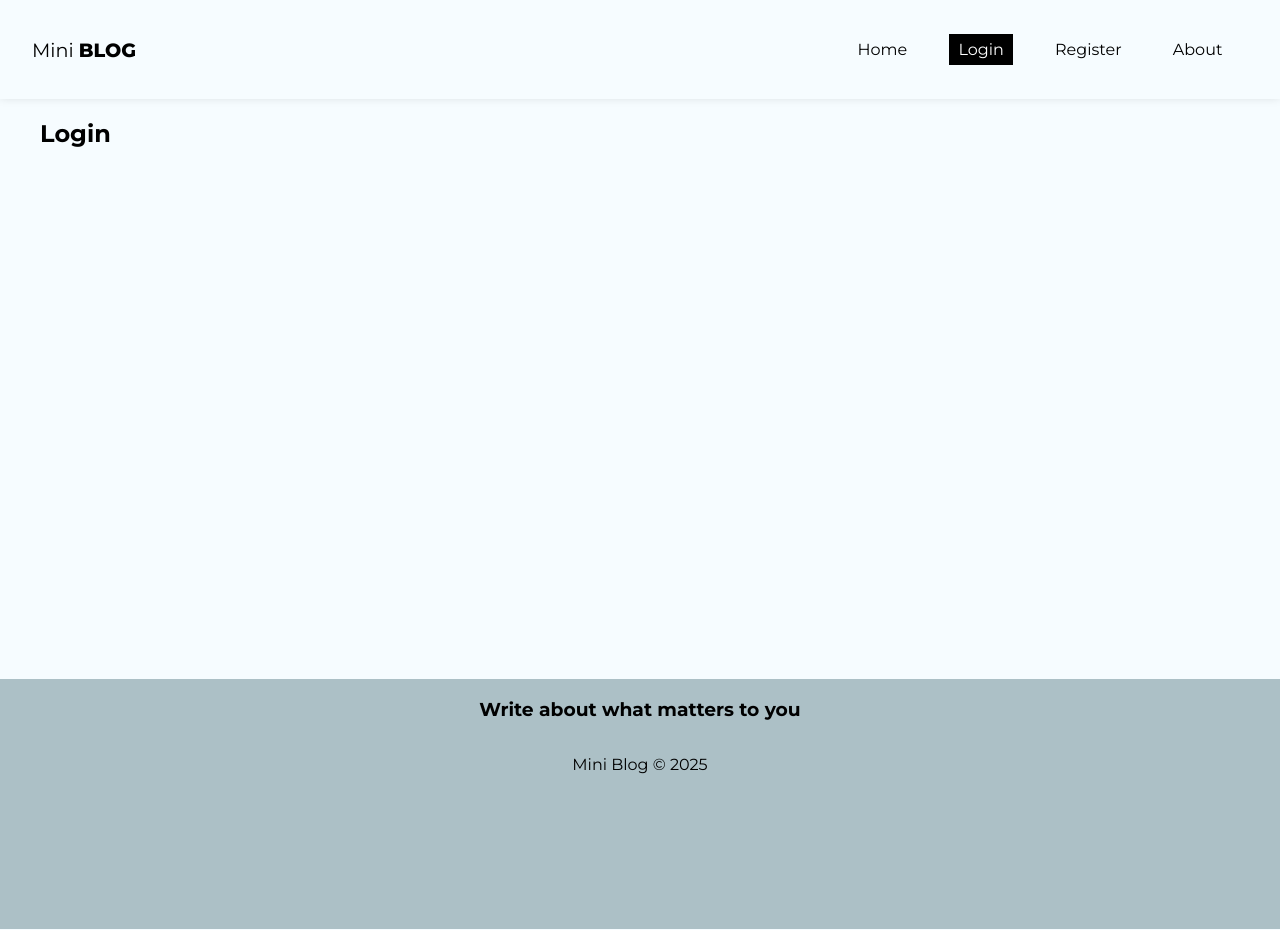
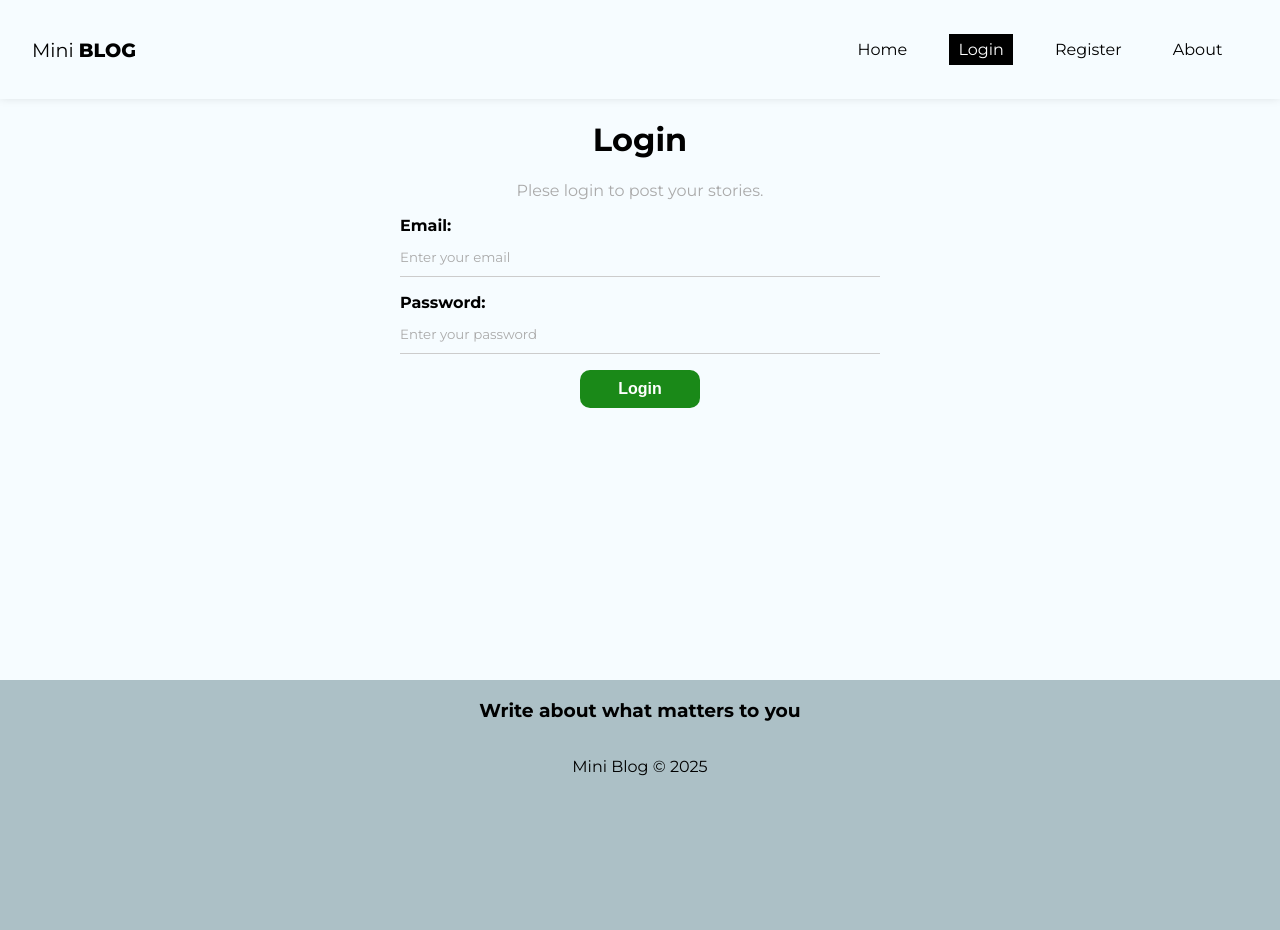
Before and after one commit to lucasldemello/react-zero-to-mastery-course, a React (Vite) app in the folder projects/miniblog/: page /login in a window 1280 px wide. Built offline with nearby package versions, Linux system fonts and the light colour scheme; no server answers.

Commit message:
feat: Implement login functionality with form handling and error management

```diff
--- a/projects/miniblog/src/pages/Login/Login.jsx
+++ b/projects/miniblog/src/pages/Login/Login.jsx
@@ -1,7 +1,75 @@
 import styles from "./Login.module.css";
 
+import { useState, useEffect } from "react";
+import { useAuthentication } from "../../hooks/useAuthentication";
+
 const Login = () => {
-  return <h2>Login</h2>;
+  const [email, setEmail] = useState("");
+  const [password, setPassword] = useState("");
+  const [error, setError] = useState("");
+
+  const { createUser, error: authError, loading } = useAuthentication();
+
+  const handleSubmit = async (e) => {
+    e.preventDefault();
+
+    setError("");
+
+    const user = {
+      email,
+      password,
+    };
+
+    const res = await createUser(user);
+  };
+
+  useEffect(() => {
+    if (authError) {
+      setError(authError);
+    }
+  }, [authError]);
+
+  return (
+    <div className={styles.login}>
+      <h1>Login</h1>
+      <p>Plese login to post your stories.</p>
+      <form onSubmit={handleSubmit}>
+        <label>
+          <span>Email:</span>
+          <input
+            type="email"
+            name="email"
+            placeholder="Enter your email"
+            required
+            value={email}
+            onChange={(e) => setEmail(e.target.value)}
+          />
+        </label>
+        <label>
+          <span>Password:</span>
+          <input
+            type="password"
+            name="password"
+            placeholder="Enter your password"
+            required
+            value={password}
+            onChange={(e) => setPassword(e.target.value)}
+          />
+        </label>
+        {!loading && (
+          <button className="btn" type="submit">
+            Login
+          </button>
+        )}
+        {loading && (
+          <button className="btn" type="submit" disabled>
+            Please wait...
+          </button>
+        )}
+        {error && <p className="error">{error}</p>}
+      </form>
+    </div>
+  );
 };
 
 export default Login;
--- a/projects/miniblog/src/pages/Login/Login.module.css
+++ b/projects/miniblog/src/pages/Login/Login.module.css
@@ -0,0 +1,7 @@
+.login {
+  text-align: center;
+}
+
+.login p {
+  color: #aaa;
+}
```
